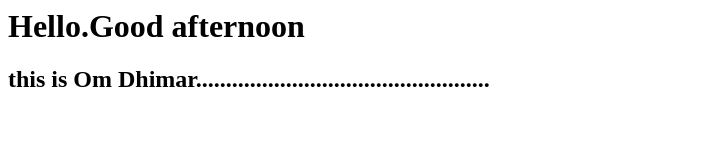
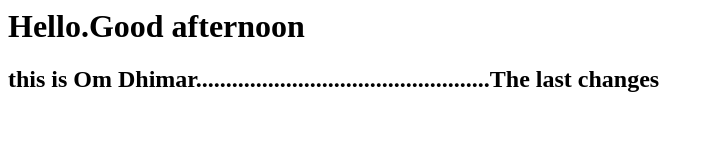
Before and after one commit to omdhimar/webhook-private-repo, a plain HTML site: page index.html in a window 1280 px wide. Shown: the whole page, without its empty margins (0-714 px from the left). Drawn offline with Linux system fonts and the light colour scheme.

Commit message:
Update index.html

```diff
--- a/index.html
+++ b/index.html
@@ -1,2 +1,2 @@
 <h1>Hello.Good afternoon</h1>
-<h2>this is Om Dhimar.................................................</h2>
+<h2>this is Om Dhimar.................................................The last changes</h2>
```
